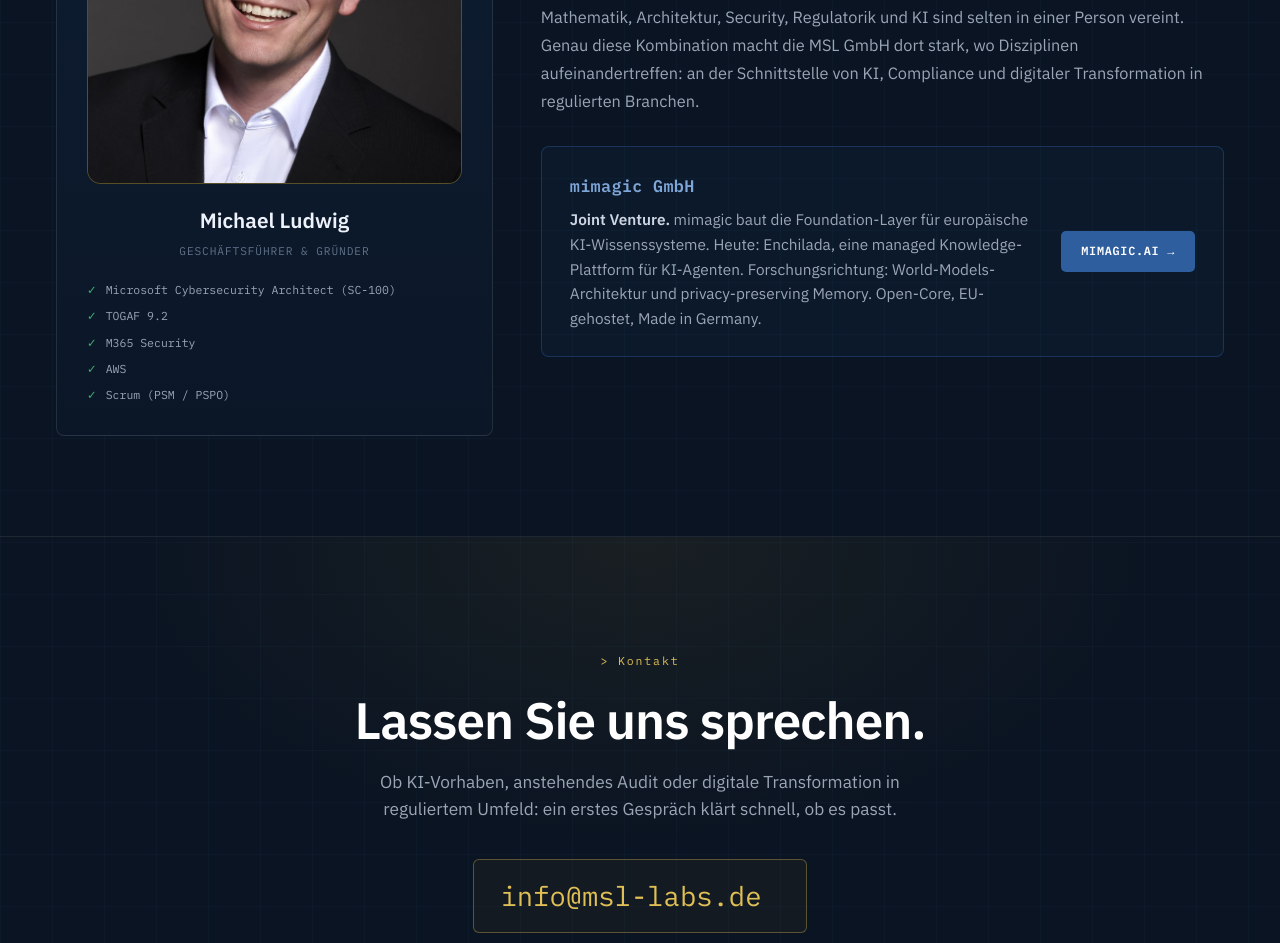
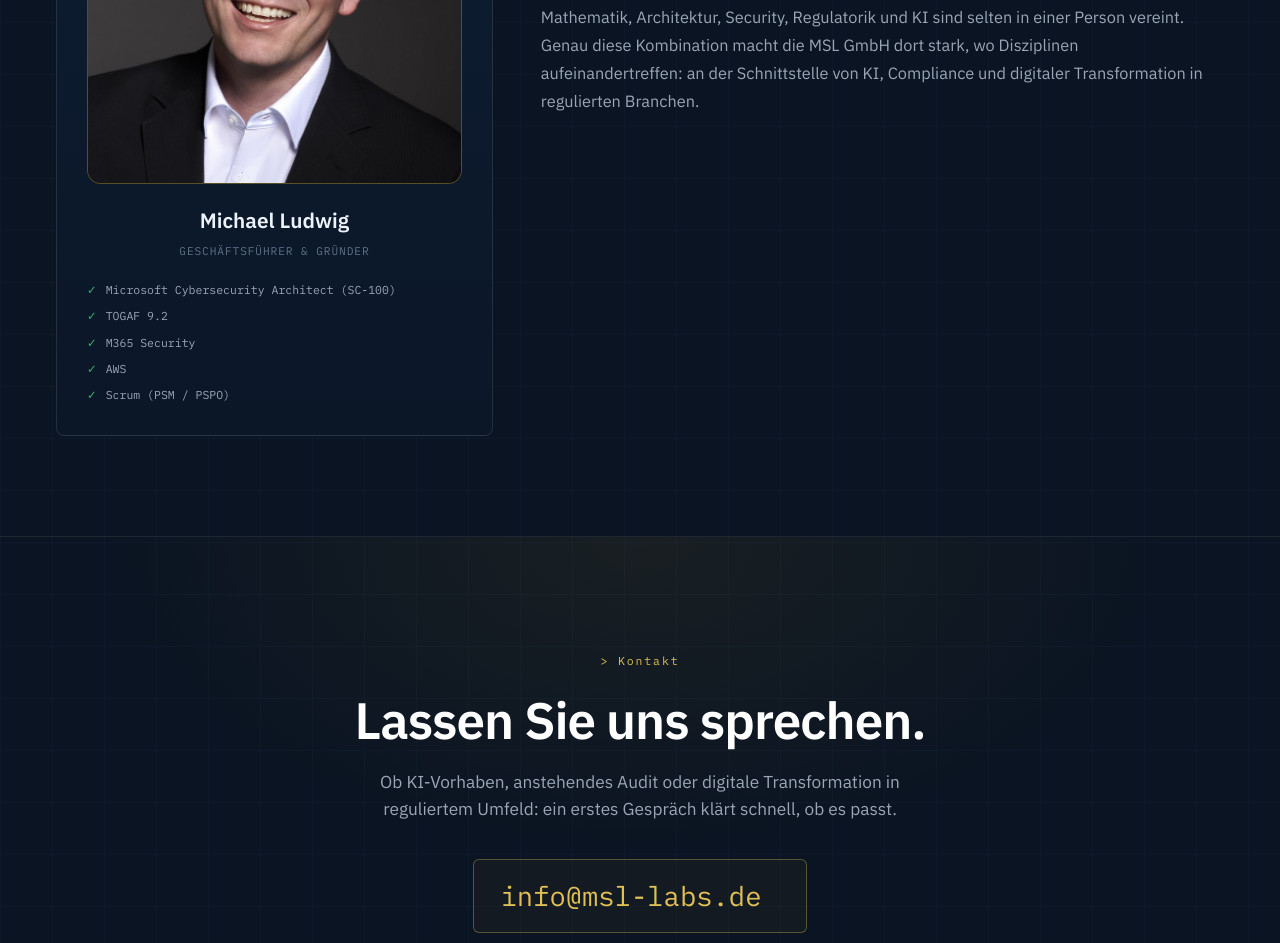
Before and after one commit to MichaelLudwig/msl-website, a plain HTML site: page index.html in a window 1280 px wide. Shown: the part 4398-5341 px from the top of the page. Drawn offline with Linux system fonts and the light colour scheme.

Commit message:
mimagic-Block aus About-Sektion entfernt

```diff
--- a/index.html
+++ b/index.html
@@ -280,7 +280,7 @@ function render(){
   +'<div><p style="font-weight:600;font-size:clamp(1.3rem,2.4vw,1.7rem);color:#eef3fb;line-height:1.35;margin:0 0 22px">'+t.about.lead+'</p>'
   +'<p style="color:#9aa6b6;font-size:1.02rem;line-height:1.72;margin:0 0 18px">'+t.about.p2+'</p>'
   +'<p style="color:#9aa6b6;font-size:1.02rem;line-height:1.72;margin:0 0 30px">'+t.about.p3+'</p>'
-  +'<div style="border:1px solid rgba(46,94,158,.4);border-radius:8px;padding:26px 28px;display:flex;gap:22px;align-items:center;flex-wrap:wrap;background:rgba(46,94,158,.08)"><div style="flex:1;min-width:240px"><h3 style="'+ML+';color:#7fa6d8;font-size:1.05rem;font-weight:600;margin:0 0 8px;letter-spacing:.02em">mimagic GmbH</h3><p style="color:#9aa6b6;font-size:.96rem;line-height:1.6;margin:0"><strong style="color:#cdd6e2;font-weight:600">'+t.about.sisterStrong+'</strong>'+t.about.sisterText+'</p></div><a href="https://mimagic.ai" target="_blank" rel="noopener" class="mimagic-link" style="'+ML+';background:#2E5E9E;color:#fff;padding:11px 20px;border-radius:5px;font-size:.74rem;letter-spacing:.06em;text-transform:uppercase;font-weight:600;text-decoration:none;white-space:nowrap">mimagic.ai →</a></div></div>'
+  +'</div>'
   +'</div></section>'
 
   +'<section id="kontakt" style="position:relative;overflow:hidden;border-top:1px solid rgba(255,255,255,.08);scroll-margin-top:80px"><div style="position:absolute;inset:0;background:radial-gradient(ellipse 60% 80% at 50% 0%,rgba(201,162,39,.08),transparent 70%);pointer-events:none"></div>'
```
